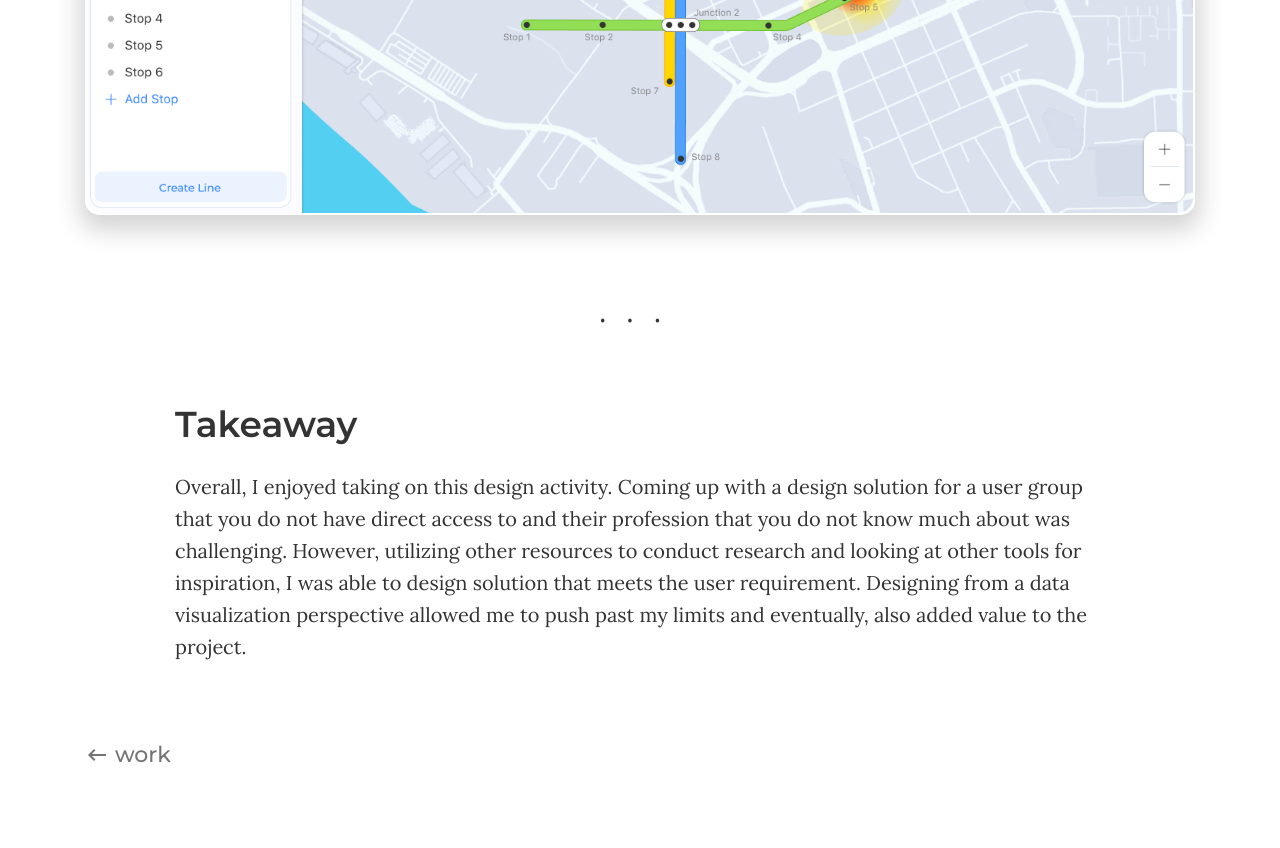
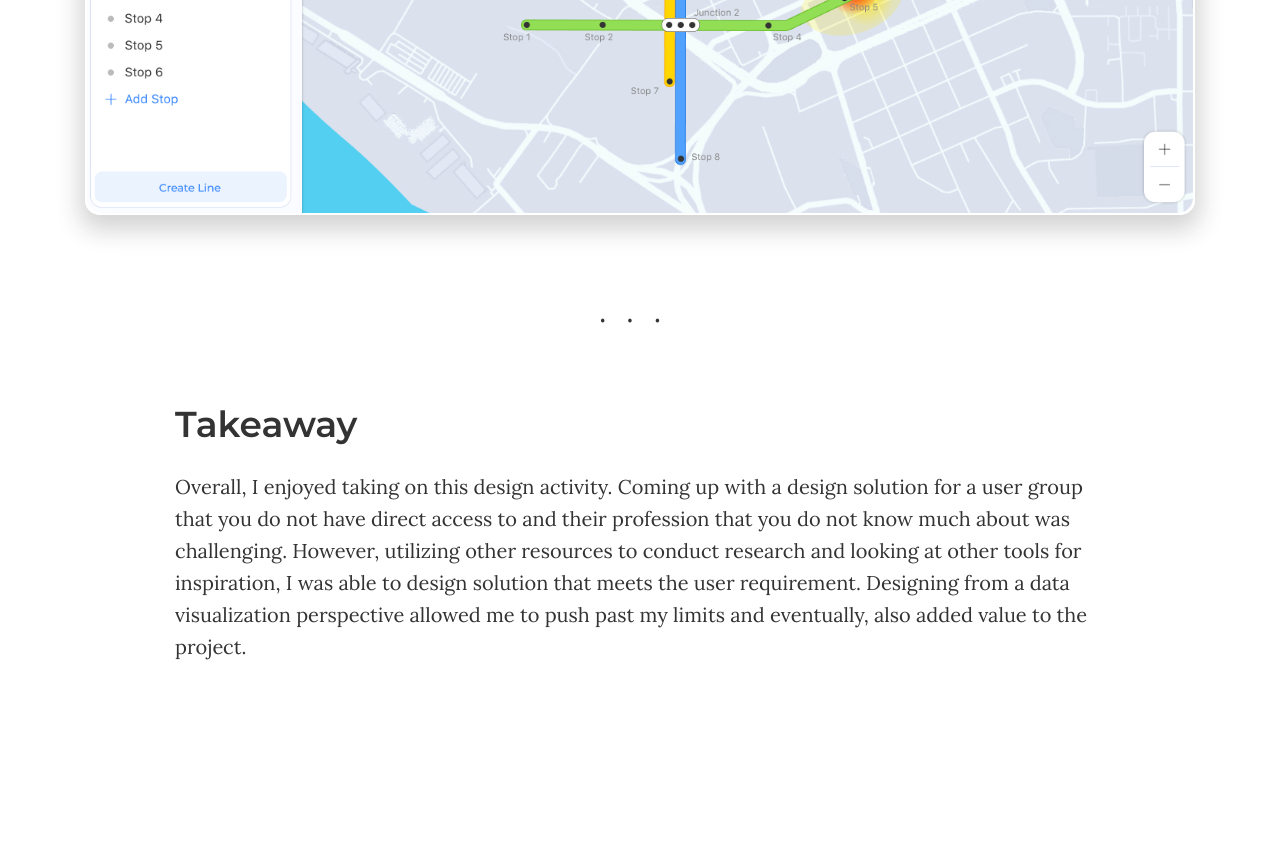
Before and after one commit to Jaymodh/jay16, a plain HTML site: page index.html in a window 1280 px wide. Shown: the part 9326-10174 px from the top of the page. After the commit the page ends 10064 px from the top, so only its background shows below. Drawn offline with nearby package versions, Linux system fonts and the light colour scheme.

Commit message:
Add files via upload

```diff
--- a/index.html
+++ b/index.html
@@ -247,12 +247,6 @@
             to push past my limits and eventually, also added value to the project.</p>
     </div>
 
-    <div class="container container-max">
-        <a href="home.html#work " class="back-to-work ">
-            <i class="material-icons ">keyboard_backspace</i> work
-        </a>
-    </div>
-
 
     <div class=" " <!--Javascript-->
         <script src="assets/plugins/aos/aos.js"></script>
```
